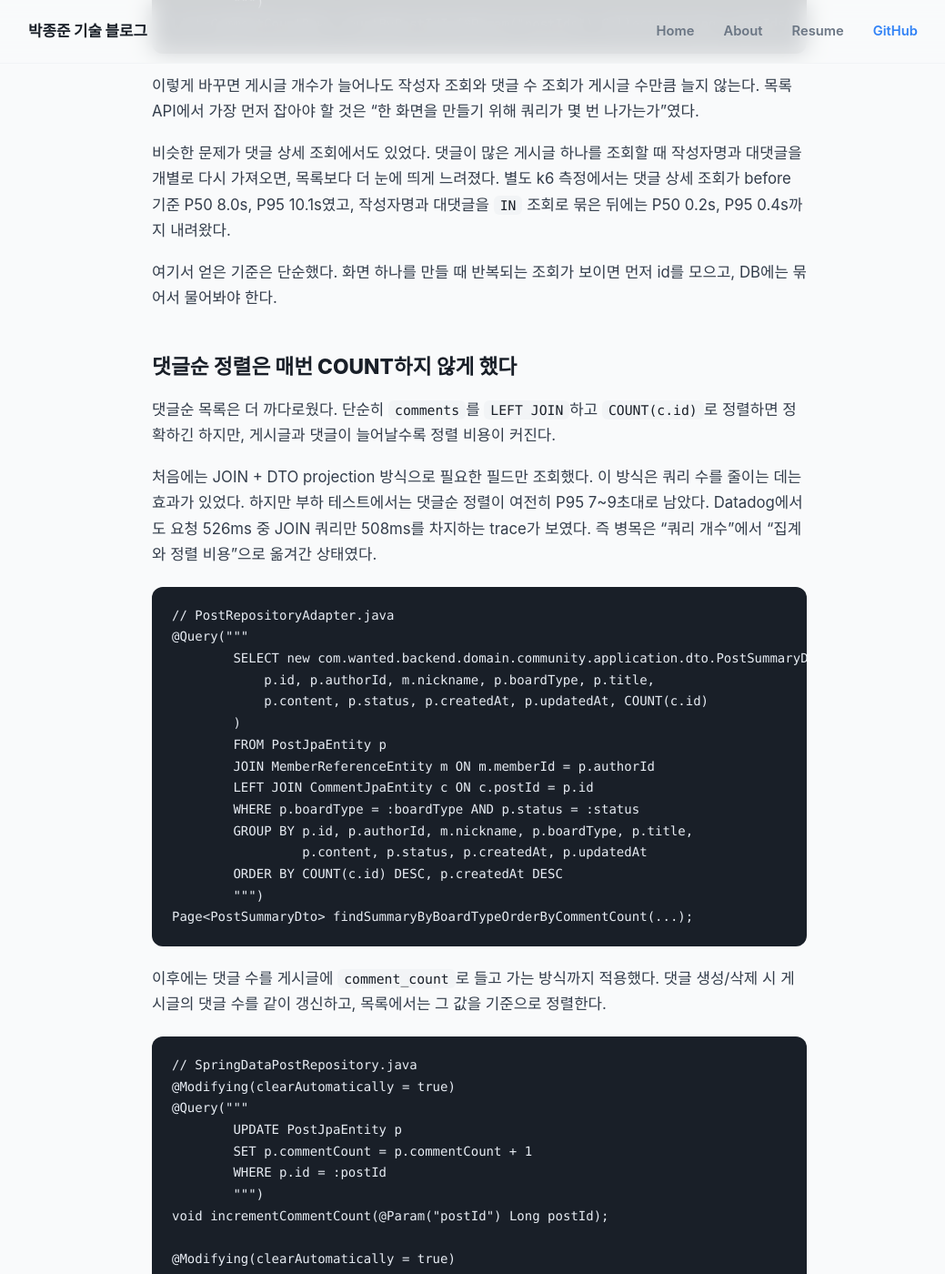
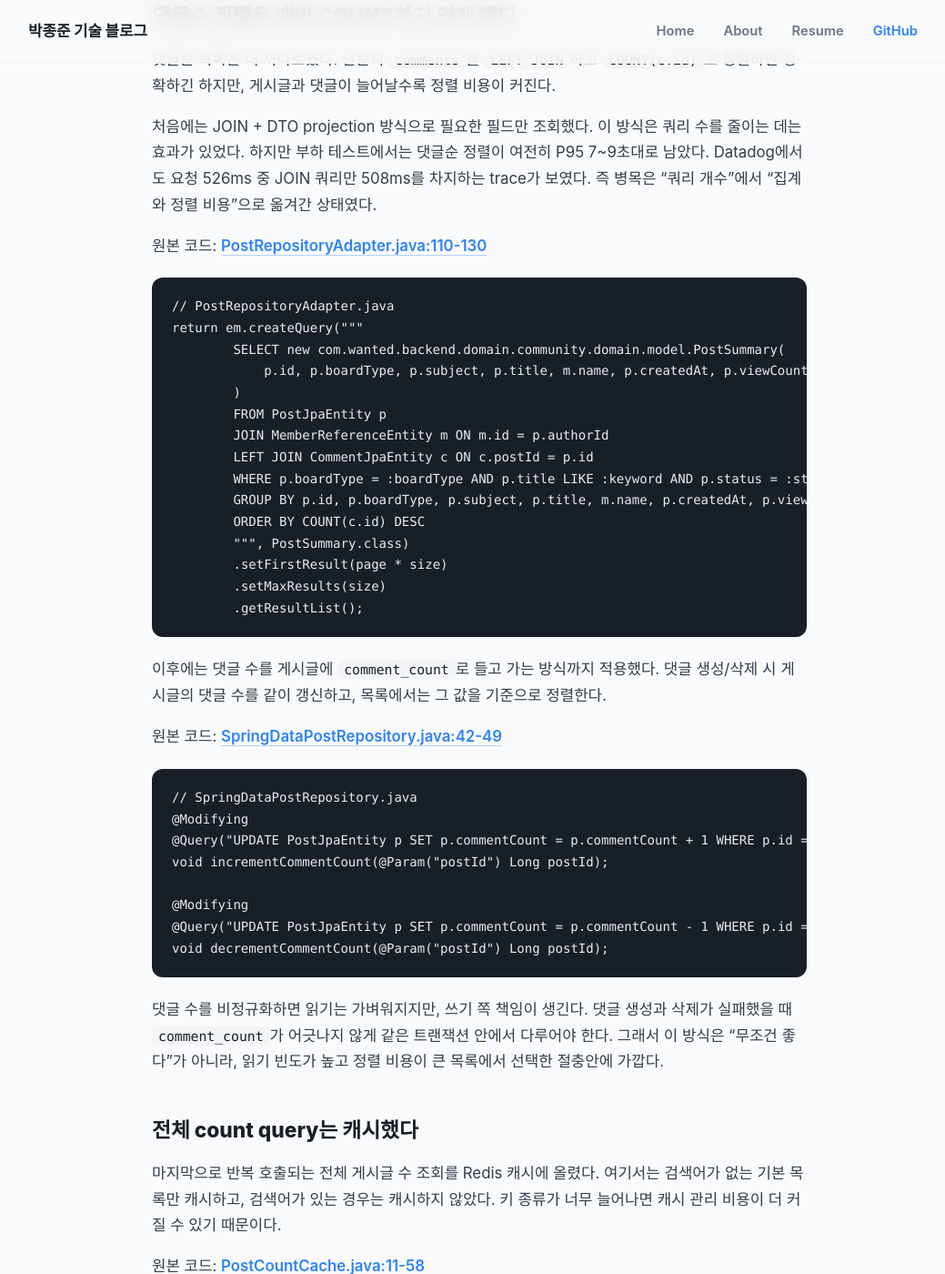
Before and after one commit to jongjunn/jongjunn.github.io, a Jekyll site: the page built from _posts/2026-08-01-community-performance.md, in a window 1280 px wide and 1400 px high, scrolled down 5137 px. Shown: the whole window at 91% size, without its empty margins (113-1152 px from the left). Built offline with Jekyll 4.4.1, drawn with Linux system fonts in a browser that asks for light colours; some web fonts are replaced; some of the changed text lies outside the part shown.

Commit message:
Add source links to technical posts

````diff
--- a/_posts/2026-08-01-community-performance.md
+++ b/_posts/2026-08-01-community-performance.md
@@ -85,24 +85,20 @@ k6 P95 / 실패율
 
 게시글 목록은 보통 게시판 종류, 공개 상태, 생성일 기준으로 조회된다. 그래서 `posts` 테이블에는 목록 조회에 맞춘 복합 인덱스를 뒀다.
 
+원본 코드: [PostJpaEntity.java:10-51](https://github.com/Hard-Click/Hard-Click-BackEnd/blob/ea50993a49340ee2bce8b53b439211c541c4da81/src/main/java/com/wanted/backend/domain/community/infrastructure/persistence/PostJpaEntity.java#L10-L51)
+
 ```java
 // PostJpaEntity.java
 @Table(
         name = "posts",
         indexes = {
-                @Index(
-                        name = "idx_posts_board_status_created",
-                        columnList = "board_type,status,created_at"
-                ),
-                @Index(
-                        name = "idx_posts_board_status_count",
-                        columnList = "board_type,status,comment_count"
-                )
+                @Index(name = "idx_posts_board_status_created", columnList = "board_type, status, created_at"),
+                @Index(name = "idx_posts_board_status_count", columnList = "board_type, status, comment_count")
         }
 )
 public class PostJpaEntity {
     @Column(name = "comment_count", nullable = false)
-    private Integer commentCount = 0;
+    private int commentCount;
 }
 ```
 
@@ -116,48 +112,36 @@ public class PostJpaEntity {
 
 그래서 게시글 목록을 먼저 가져오고, 필요한 작성자 id와 게시글 id를 모아 한 번씩 배치 조회했다.
 
+원본 코드: [PostQueryService.java:109-124](https://github.com/Hard-Click/Hard-Click-BackEnd/blob/ea50993a49340ee2bce8b53b439211c541c4da81/src/main/java/com/wanted/backend/domain/community/application/service/PostQueryService.java#L109-L124)
+
 ```java
 // PostQueryService.java
-private PageResult<PostListItem> getListByBatchIn(
-        BoardType boardType,
-        int page,
-        int size,
-        String keyword
-) {
-    Page<Post> postPage = postReaderPort.getList(boardType, page, size, keyword);
-    List<Post> posts = postPage.getContent();
+private List<PostItemResult> getListByBatchIn(BoardType boardType, PostSortType sort,
+                                               String keyword, int page, int size, boolean isAdmin) {
+    List<Post> posts = boardType != null
+            ? postRepository.findByBoardType(boardType, sort, keyword, page, size)
+            : postRepository.findAll(sort, keyword, page, size);
 
-    List<Long> authorIds = posts.stream()
-            .map(Post::getAuthorId)
-            .distinct()
+    Set<Long> authorIds = posts.stream().map(Post::getAuthorId).collect(Collectors.toSet());
+    Map<Long, String> nameMap = memberNamePort.getNamesByMemberIds(authorIds);
+
+    List<Long> postIds = posts.stream().map(Post::getId).toList();
+    Map<Long, Long> commentCountMap = commentRepository.countsByPostIds(postIds);
+
+    return posts.stream()
+            .map(post -> toItemResult(post, isAdmin, nameMap, commentCountMap))
             .toList();
-
-    List<Long> postIds = posts.stream()
-            .map(Post::getId)
-            .toList();
-
-    Map<Long, String> authorNames = memberNamePort.getNamesByMemberIds(authorIds);
-    Map<Long, Long> commentCounts = commentRepository.countsByPostIds(postIds);
-
-    List<PostListItem> items = posts.stream()
-            .map(post -> toListItem(post, authorNames, commentCounts))
-            .toList();
-
-    return PageResult.of(items, postPage.getNumber(), postPage.getSize(), postPage.getTotalElements());
 }
 ```
 
 댓글 수는 게시글 id 목록을 `IN` 조건으로 넘겨 한 번에 묶었다.
 
+원본 코드: [SpringDataCommentRepository.java:29-31](https://github.com/Hard-Click/Hard-Click-BackEnd/blob/ea50993a49340ee2bce8b53b439211c541c4da81/src/main/java/com/wanted/backend/domain/community/infrastructure/persistence/SpringDataCommentRepository.java#L29-L31)
+
 ```java
 // SpringDataCommentRepository.java
-@Query("""
-        SELECT c.postId AS postId, COUNT(c) AS cnt
-        FROM CommentJpaEntity c
-        WHERE c.postId IN :postIds
-        GROUP BY c.postId
-        """)
-List<CommentCountRow> countByPostIdIn(@Param("postIds") Collection<Long> postIds);
+@Query("SELECT c.postId AS postId, COUNT(c) AS cnt FROM CommentJpaEntity c WHERE c.postId IN :postIds GROUP BY c.postId")
+List<CommentCountRow> countsByPostIds(@Param("postIds") Collection<Long> postIds);
 ```
 
 이렇게 바꾸면 게시글 개수가 늘어나도 작성자 조회와 댓글 수 조회가 게시글 수만큼 늘지 않는다. 목록 API에서 가장 먼저 잡아야 할 것은 "한 화면을 만들기 위해 쿼리가 몇 번 나가는가"였다.
@@ -172,42 +156,38 @@ List<CommentCountRow> countByPostIdIn(@Param("postIds") Collection<Long> postIds
 
 처음에는 JOIN + DTO projection 방식으로 필요한 필드만 조회했다. 이 방식은 쿼리 수를 줄이는 데는 효과가 있었다. 하지만 부하 테스트에서는 댓글순 정렬이 여전히 P95 7~9초대로 남았다. Datadog에서도 요청 526ms 중 JOIN 쿼리만 508ms를 차지하는 trace가 보였다. 즉 병목은 "쿼리 개수"에서 "집계와 정렬 비용"으로 옮겨간 상태였다.
 
+원본 코드: [PostRepositoryAdapter.java:110-130](https://github.com/Hard-Click/Hard-Click-BackEnd/blob/ea50993a49340ee2bce8b53b439211c541c4da81/src/main/java/com/wanted/backend/domain/community/infrastructure/persistence/PostRepositoryAdapter.java#L110-L130)
+
 ```java
 // PostRepositoryAdapter.java
-@Query("""
-        SELECT new com.wanted.backend.domain.community.application.dto.PostSummaryDto(
-            p.id, p.authorId, m.nickname, p.boardType, p.title,
-            p.content, p.status, p.createdAt, p.updatedAt, COUNT(c.id)
+return em.createQuery("""
+        SELECT new com.wanted.backend.domain.community.domain.model.PostSummary(
+            p.id, p.boardType, p.subject, p.title, m.name, p.createdAt, p.viewCount, COUNT(c.id), p.isAccepted
         )
         FROM PostJpaEntity p
-        JOIN MemberReferenceEntity m ON m.memberId = p.authorId
+        JOIN MemberReferenceEntity m ON m.id = p.authorId
         LEFT JOIN CommentJpaEntity c ON c.postId = p.id
-        WHERE p.boardType = :boardType AND p.status = :status
-        GROUP BY p.id, p.authorId, m.nickname, p.boardType, p.title,
-                 p.content, p.status, p.createdAt, p.updatedAt
-        ORDER BY COUNT(c.id) DESC, p.createdAt DESC
-        """)
-Page<PostSummaryDto> findSummaryByBoardTypeOrderByCommentCount(...);
+        WHERE p.boardType = :boardType AND p.title LIKE :keyword AND p.status = :status
+        GROUP BY p.id, p.boardType, p.subject, p.title, m.name, p.createdAt, p.viewCount, p.isAccepted
+        ORDER BY COUNT(c.id) DESC
+        """, PostSummary.class)
+        .setFirstResult(page * size)
+        .setMaxResults(size)
+        .getResultList();
 ```
 
 이후에는 댓글 수를 게시글에 `comment_count`로 들고 가는 방식까지 적용했다. 댓글 생성/삭제 시 게시글의 댓글 수를 같이 갱신하고, 목록에서는 그 값을 기준으로 정렬한다.
 
+원본 코드: [SpringDataPostRepository.java:42-49](https://github.com/Hard-Click/Hard-Click-BackEnd/blob/ea50993a49340ee2bce8b53b439211c541c4da81/src/main/java/com/wanted/backend/domain/community/infrastructure/persistence/SpringDataPostRepository.java#L42-L49)
+
 ```java
 // SpringDataPostRepository.java
-@Modifying(clearAutomatically = true)
-@Query("""
-        UPDATE PostJpaEntity p
-        SET p.commentCount = p.commentCount + 1
-        WHERE p.id = :postId
-        """)
+@Modifying
+@Query("UPDATE PostJpaEntity p SET p.commentCount = p.commentCount + 1 WHERE p.id = :postId")
 void incrementCommentCount(@Param("postId") Long postId);
 
-@Modifying(clearAutomatically = true)
-@Query("""
-        UPDATE PostJpaEntity p
-        SET p.commentCount = p.commentCount - 1
-        WHERE p.id = :postId AND p.commentCount > 0
-        """)
+@Modifying
+@Query("UPDATE PostJpaEntity p SET p.commentCount = p.commentCount - 1 WHERE p.id = :postId AND p.commentCount > 0")
 void decrementCommentCount(@Param("postId") Long postId);
 ```
 
@@ -217,23 +197,29 @@ void decrementCommentCount(@Param("postId") Long postId);
 
 마지막으로 반복 호출되는 전체 게시글 수 조회를 Redis 캐시에 올렸다. 여기서는 검색어가 없는 기본 목록만 캐시하고, 검색어가 있는 경우는 캐시하지 않았다. 키 종류가 너무 늘어나면 캐시 관리 비용이 더 커질 수 있기 때문이다.
 
+원본 코드: [PostCountCache.java:11-58](https://github.com/Hard-Click/Hard-Click-BackEnd/blob/ea50993a49340ee2bce8b53b439211c541c4da81/src/main/java/com/wanted/backend/domain/community/infrastructure/cache/PostCountCache.java#L11-L58)
+
 ```java
 // PostCountCache.java
-public Long count(BoardType boardType, String keyword) {
-    if (hasText(keyword)) {
-        return repository.count(boardType, keyword);
+public int count(BoardType boardType, String keyword) {
+    boolean cacheable = keyword == null || keyword.isBlank();
+    if (!cacheable) {
+        return load(boardType, keyword);
     }
 
-    Cache.ValueWrapper cached = cache.get(cacheKey(boardType));
-    if (cached != null && cached.get() instanceof Long value) {
-        hitCounter.increment();
-        return value;
+    Cache cache = cacheManager.getCache(CACHE_NAME);
+    String key = boardType != null ? boardType.name() : "ALL";
+
+    Integer cached = cache.get(key, Integer.class);
+    if (cached != null) {
+        cacheHits.increment();
+        return cached;
     }
 
-    missCounter.increment();
-    Long count = repository.count(boardType, null);
-    cache.put(cacheKey(boardType), count);
-    return count;
+    cacheMisses.increment();
+    int value = load(boardType, keyword);
+    cache.put(key, value);
+    return value;
 }
 ```
 
````
Also changed, not shown: _posts/2026-08-01-ai-data-integration.md (+8 -0 lines), _posts/2026-08-01-concurrency-db.md (+8 -0 lines), _posts/2026-08-01-ops-collaboration-quality.md (+21 -1 lines).
